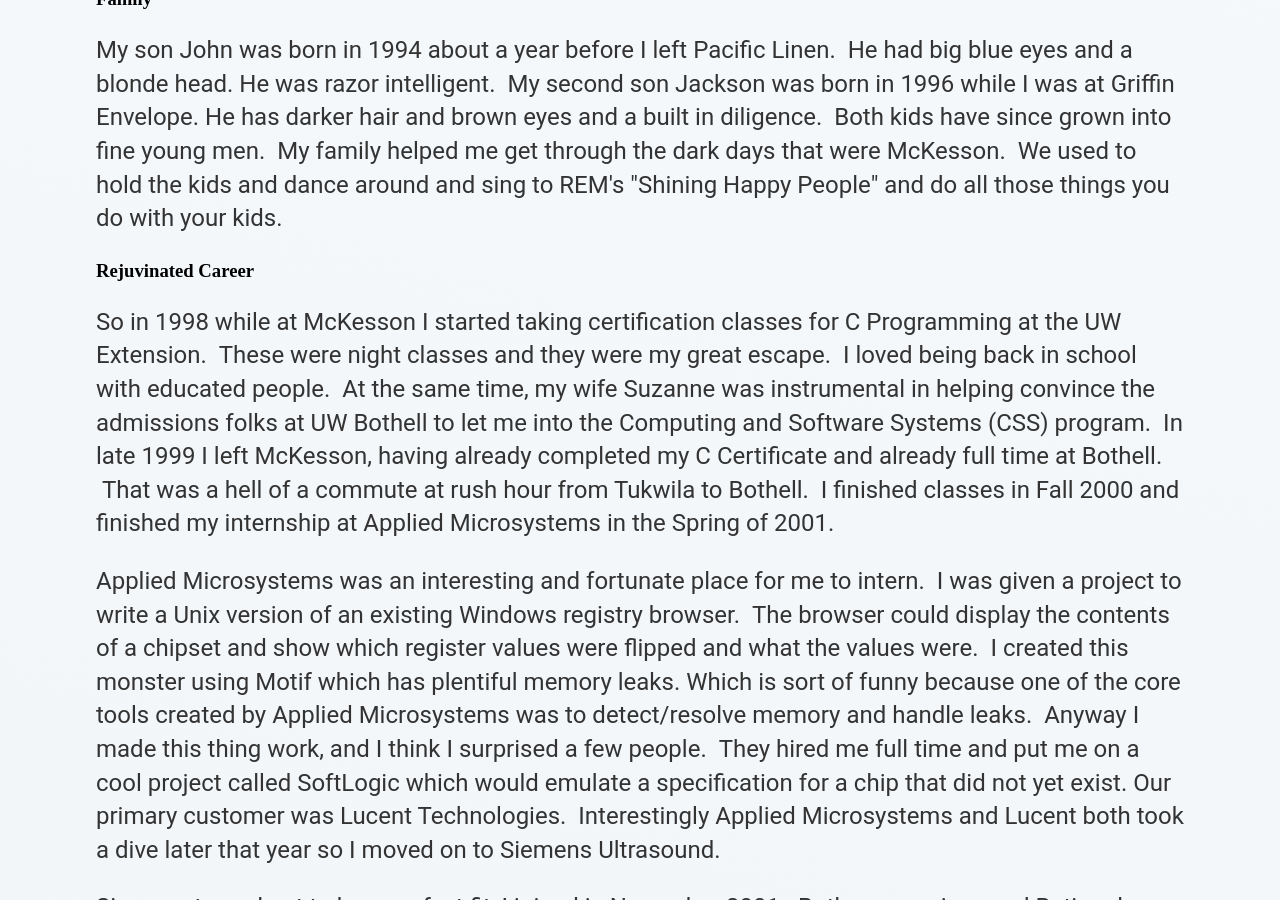
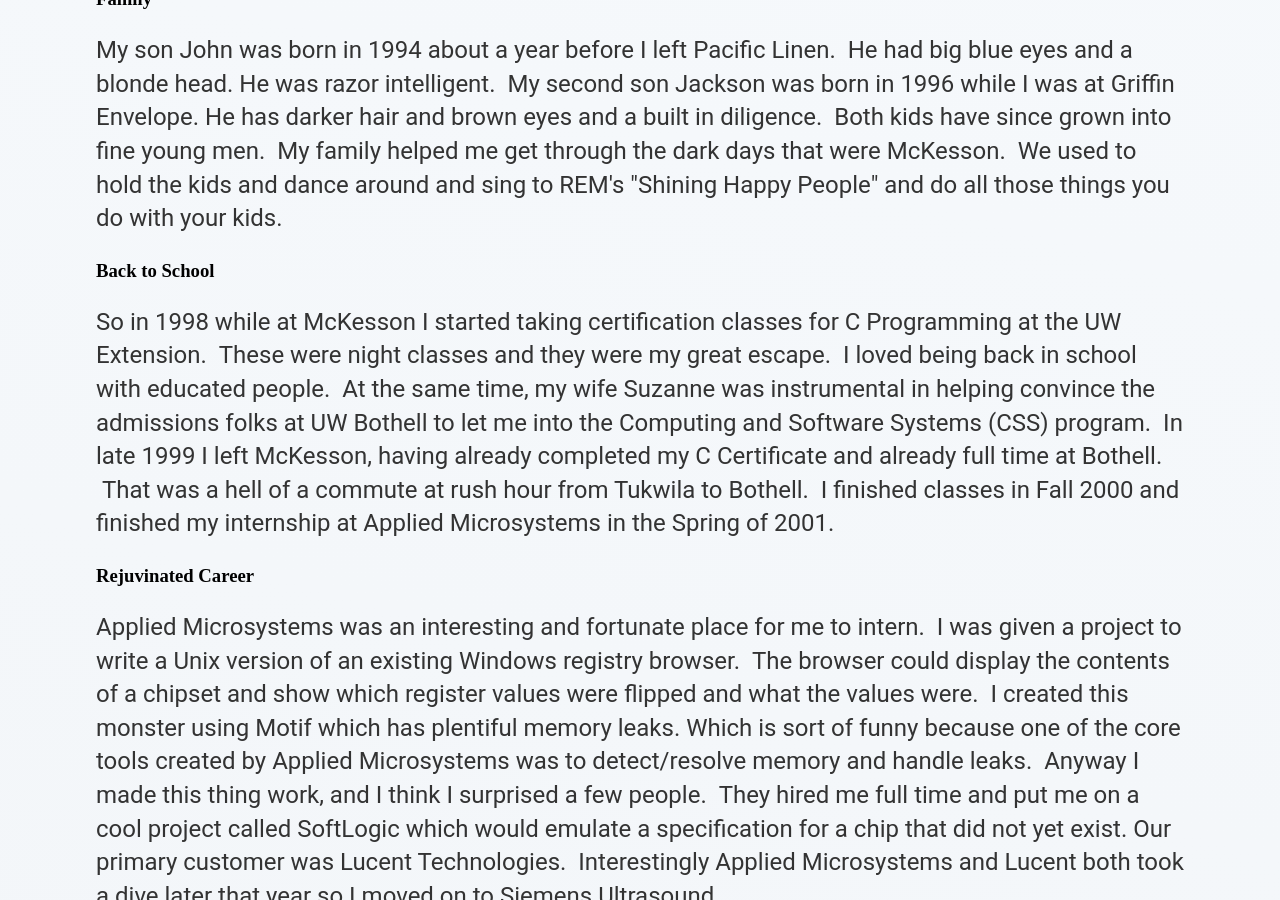
Before and after one commit to mo4dawg/mo4dawg.github.io, a Jekyll site: the page built from about/index.html, in a window 1280 px wide and 900 px high, scrolled down 2528 px. Built offline with Jekyll 4.4.1, drawn with Linux system fonts in a browser that asks for light colours.

Commit message:
Update index.html

```diff
--- a/about/index.html
+++ b/about/index.html
@@ -18,8 +18,9 @@
 <p>So, as it were I entered a period of about 4 years where my career was not progressing.  &nbsp;I went to work for Griffin Envelope which was an envelope manufacturing and printing company in Seattle. &nbsp;This was a small but very well run company.  I took a massive pay cut, um well, I was unemployed so I settled. &nbsp;Anyway they sold out to the large national company called Mailwell and I just didn't want to be there. &nbsp;I learned a lot and got myself started down the IT path there, but it was not the best experience. But then I made the big mistake of moving from Griffin Envelope to the worst run company I have ever worked for, McKesson General Medical.  These guys were always under funded, the warehouses were without reasonable technology, and staffing was at a level that made basic sanitation impossible. &nbsp;I worked many evenings after hours physically packing orders to clear the day's backlog - the all time low point in my career.  <em>My salvation was school and family.</em> </p>
 <h3>Family</h3>
 <p>My son John was born in 1994 about a year before I left Pacific Linen. &nbsp;He had big blue eyes and a blonde head.  He was razor intelligent. &nbsp;My second son Jackson was born in 1996 while I was at Griffin Envelope.  He has darker hair and brown eyes and a built in diligence. &nbsp;Both kids have since grown into fine young men. &nbsp;My family helped me get through the dark days that were McKesson. &nbsp;We used to hold the kids and dance around and sing to REM's "Shining Happy People" and do all those things you do with your kids.</p>
+<h3>Back to School</h3>
+<p>So in 1998 while at McKesson I started taking certification classes for C Programming at the UW Extension. &nbsp;These were night classes and they were my great escape. &nbsp;I loved being back in school with educated people. &nbsp;At the same time, my wife Suzanne was instrumental in helping convince the admissions folks at UW Bothell to let me into the Computing and Software Systems (CSS) program. &nbsp;In late 1999 I left McKesson, having already completed my C Certificate and already full time at Bothell. &nbsp;That was a hell of a commute at rush hour from Tukwila to Bothell. &nbsp;I finished classes in Fall 2000 and finished my internship at Applied Microsystems in the Spring of 2001.</p>
 <h3>Rejuvinated Career</h3>
-<p>So in 1998 while at McKesson I started taking certification classes for C Programming at the UW Extension. &nbsp;These were night classes and they were my great escape. &nbsp;I loved being back in school with educated people. &nbsp;At the same time, my wife Suzanne was instrumental in helping convince the admissions folks at UW Bothell to let me into the Computing and Software Systems (CSS) program. &nbsp;In late 1999 I left McKesson, having already completed my C Certificate and already full time at Bothell. &nbsp;That was a hell of a commute at rush hour from Tukwila to Bothell. &nbsp;I finished classes in Fall 2000 and finished my internship at Applied Microsystems in the Spring of 2001.</p>
 <p>Applied Microsystems was an interesting and fortunate place for me to intern. &nbsp;I was given a project to write a Unix version of an existing Windows registry browser. &nbsp;The browser could display the contents of a chipset and show which register values were flipped and what the values were. &nbsp;I created this monster using Motif which has plentiful memory leaks.  Which is sort of funny because one of the core tools created by Applied Microsystems was to detect/resolve memory and handle leaks.&nbsp; Anyway I made this thing work, and I think I surprised a few people. &nbsp;They hired me full time and put me on a cool project called SoftLogic which would emulate a specification for a chip that did not yet exist.  Our primary customer was Lucent Technologies. &nbsp;Interestingly Applied Microsystems and Lucent both took a dive later that year so I moved on to Siemens Ultrasound.</p>
 <p>Siemens turned out to be a perfect fit, I joined in November 2001. &nbsp;Both companies used Rational Clearcase, both companies were doing a mix of Windows and Unix work. &nbsp;I moved seamlessly from my Solaris machine at Applied Microsystems to a Solaris machine at Siemens. &nbsp;I was able to quickly get my development environment up with Emacs and Bash shell.  Those were the days.  I loved working on the Elegra system. &nbsp;It turned out in the end I was the last developer still working on the system before moving over to the Windows based Antares platform. &nbsp;With Antares we built a set of proprietary menu widgets.  After some help on the first one I was able to create my own and eventually took over as the key guy on the menu UI.  Ultrasounds have various modes each having a completely different set of controls and thresholds. &nbsp;There was B-Mode for black and white, C Mode for Power or Color which based on Doppler effects would show blood flow blue if it moved away from you or red as it moved towards you. &nbsp;There was Doppler Mode which is an intricate split screen that has a different looking menu, there is M Mode which is temporal and there is 3D/4D. &nbsp;All of these have their own menuing systems. &nbsp;In later years I worked on the cardiology platform and eventually a screwball concept called the PizzaBox. </p>
 <p> The thing about Siemens is they had a habit of laying off folks as releases went out and although I was safe, my mentors were mostly gone and just felt it was time to move on. &nbsp;Our friend Karen helped get my resume to folks at Nordstrom. &nbsp;I joined there as a Project Lead in June of 2007. &nbsp;I was still close to the engineering but I was able to leverage my management background. &nbsp;I learned a lot at Nordstrom and loved the culture at least until 2015 when things went decidedly south for the company and particularly the culture. &nbsp;While at Nordstrom I was promoted from Project Lead to Project Manager, then to Sr Project Manager, then to Program Manager which was reclassified as Senior Manager. &nbsp;My specialty turned out to be the biggest projects running across multiple teams.  &nbsp;As my career at Nordstrom progressed I went from close to the code to close to the process. &nbsp;I concentrated on continuous improvement and Lean principles and mentoring. I spent nearly nine years at Nordstrom until a layoff that puts me in my current looking for work state. </p>
```
